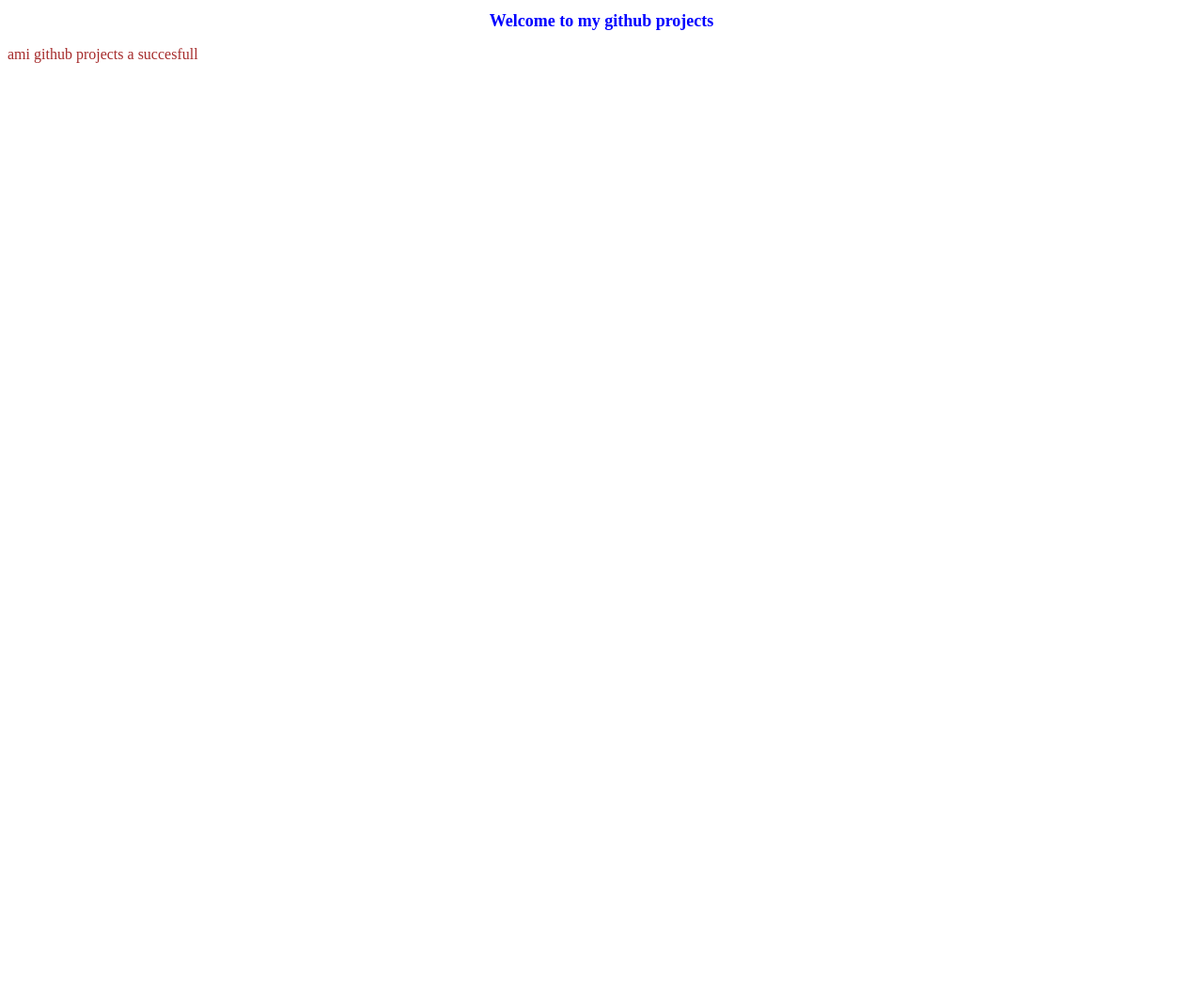
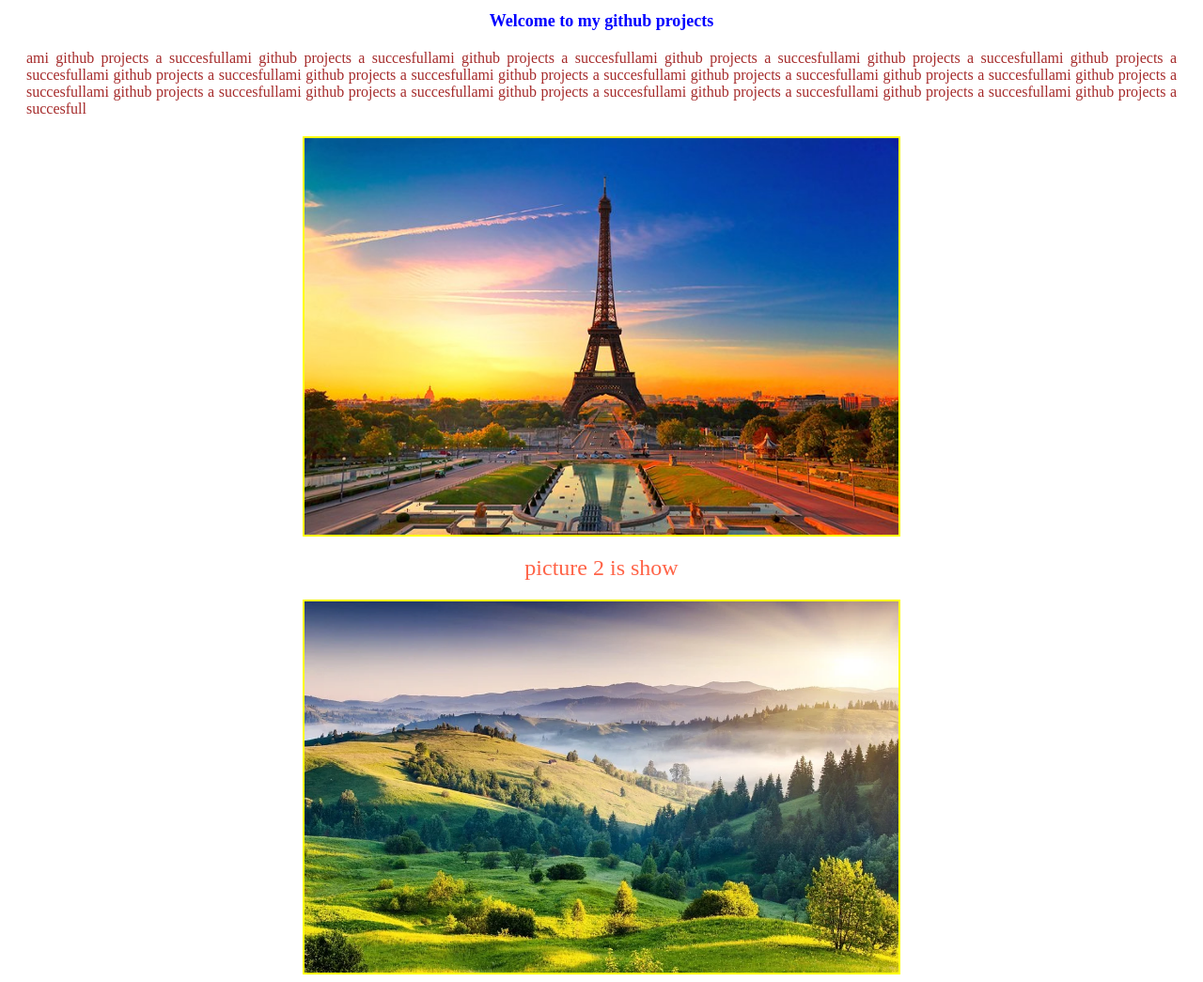
Before and after one commit to mehedihasaann/my-frist-web, a plain HTML site: page index.html in a window 1280 px wide. Shown: the whole page at 94% size. Before the commit the page ends 800 px from the top, so only its background shows below. Drawn offline with Linux system fonts and the light colour scheme.

Commit message:
added some css

```diff
--- a/index.html
+++ b/index.html
@@ -9,6 +9,11 @@
 </head>
 <body>
     <h1 style="text-align: center;">Welcome to my github projects</h1>
-    <p>ami github projects a succesfull</p>
+    <p>ami github projects a succesfullami github projects a succesfullami github projects a succesfullami github projects a succesfullami github projects a succesfullami github projects a succesfullami github projects a succesfullami github projects a succesfullami github projects a succesfullami github projects a succesfullami github projects a succesfullami github projects a succesfullami github projects a succesfullami github projects a succesfullami github projects a succesfullami github projects a succesfullami github projects a succesfullami github projects a succesfull</p>
+
+     <img id="picA" src="image/a.jpg" alt="this is nature">
+     <p id="pic2">picture 2 is show </p>
+     <img id="pic2c" src="image/hill.jpg" alt="this is hill">
+
 </body>
 </html>
--- a/style.css
+++ b/style.css
@@ -5,4 +5,29 @@ h1{
 }
 p{
     color: brown;
+    text-align:justify;
+    margin: 20px;
 }
+#picA{
+
+  display: block;
+  margin-left: auto;
+  margin-right: auto;
+  width: 50%;
+  border: 2px solid yellow;
+}
+#pic2{
+   color: tomato;
+   text-align: center;
+   font-size: x-large;
+
+}
+#pic2c{
+
+    display: block;
+    margin-left: auto;
+    margin-right: auto;
+    width: 50%;
+    border: 2px solid yellow;
+
+}
```
Also changed, not shown: image/a.jpg (added), image/hill.jpg (added).
